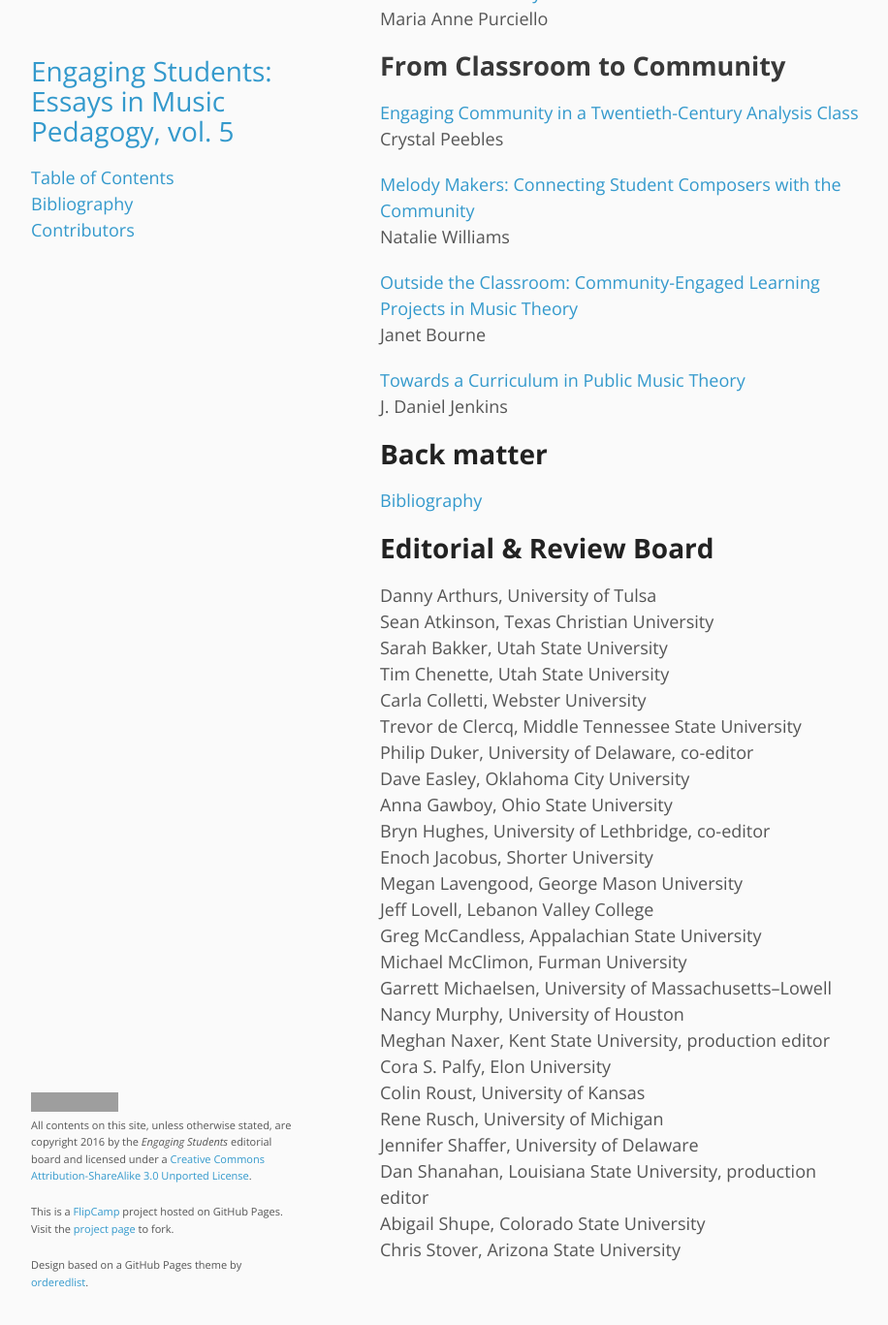
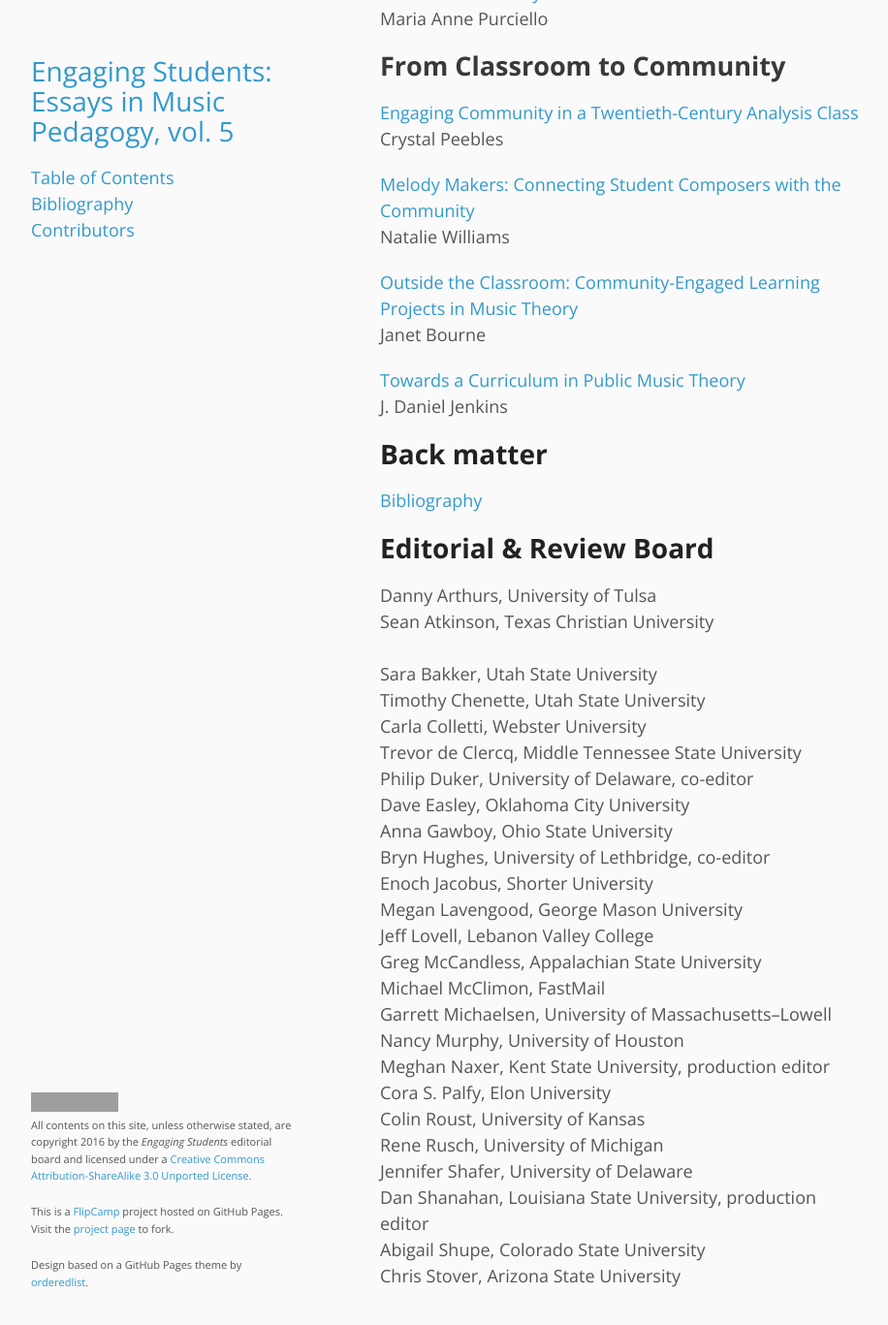
Before and after one commit to flipcamp/engagingstudents5, a Jekyll site: the page built from index.md, in a window 1280 px wide and 1400 px high, scrolled down 1822 px. Shown: the top 1367 px of the window at 97% size, without its empty margins (178-1094 px from the left). Built offline with Jekyll 4.4.1, drawn with Linux system fonts in a browser that asks for light colours; grey boxes are pictures that could not be loaded.

Commit message:
Update index.md
why the break for Sara... also cleaned up some edits from peeps.

```diff
--- a/index.md
+++ b/index.md
@@ -85,8 +85,8 @@
 
 Danny Arthurs, University of Tulsa<br />
 Sean Atkinson, Texas Christian University<br />
-Sarah Bakker, Utah State University<br />
-Tim Chenette, Utah State University<br />
+Sara Bakker, Utah State University<br />
+Timothy Chenette, Utah State University<br />
 Carla Colletti, Webster University<br />
 Trevor de Clercq, Middle Tennessee State University<br />
 Philip Duker, University of Delaware, co-editor<br />
@@ -97,14 +97,14 @@
 Megan Lavengood, George Mason University<br />
 Jeff Lovell, Lebanon Valley College<br />
 Greg McCandless, Appalachian State University<br />
-Michael McClimon, Furman University<br />
+Michael McClimon, FastMail<br />
 Garrett Michaelsen, University of Massachusetts–Lowell<br />
 Nancy Murphy, University of Houston<br />
 Meghan Naxer, Kent State University, production editor<br />
 Cora S. Palfy, Elon University<br />
 Colin Roust, University of Kansas<br />
 Rene Rusch, University of Michigan<br />
-Jennifer Shaffer, University of Delaware<br />
+Jennifer Shafer, University of Delaware<br />
 Dan Shanahan, Louisiana State University, production editor<br />
 Abigail Shupe, Colorado State University<br />
 Chris Stover, Arizona State University<br />
```
